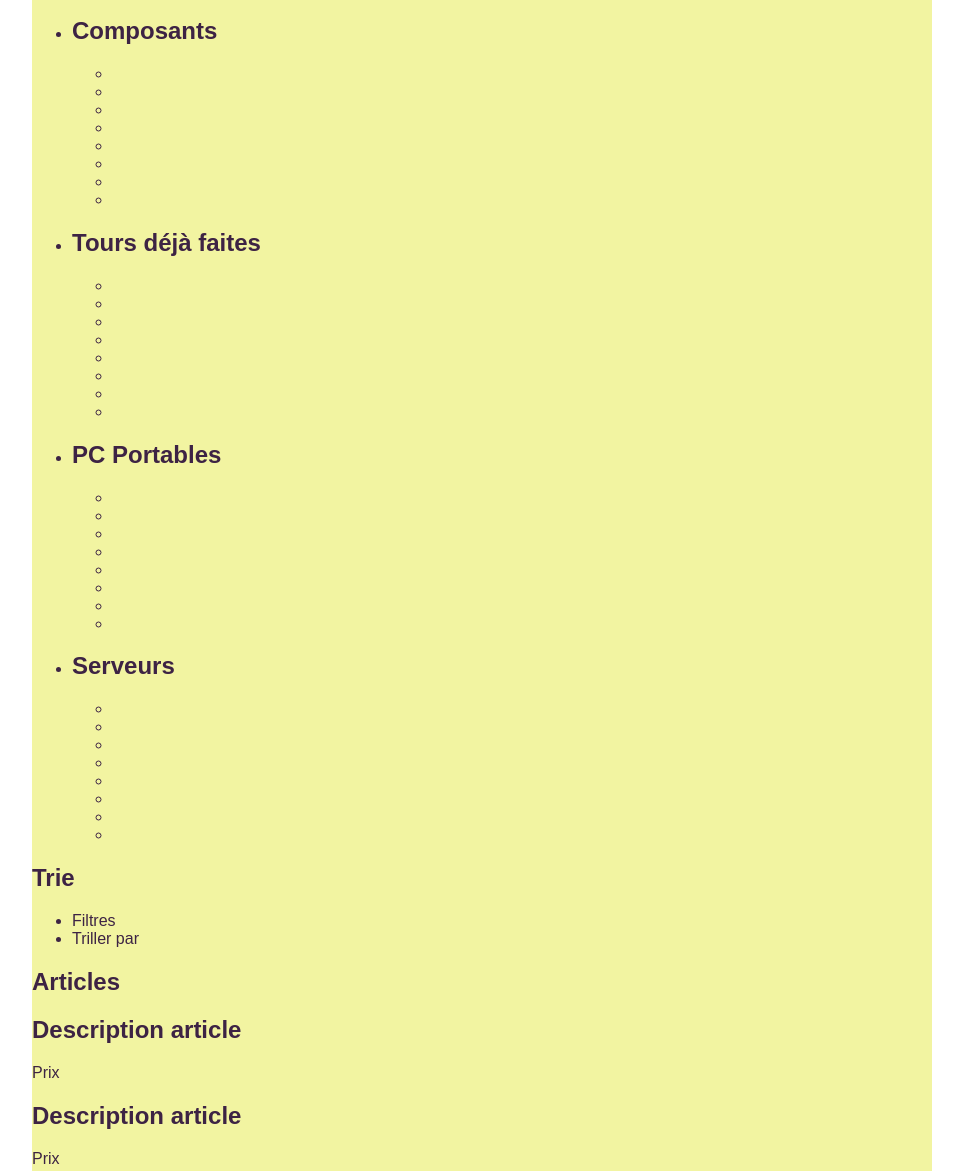
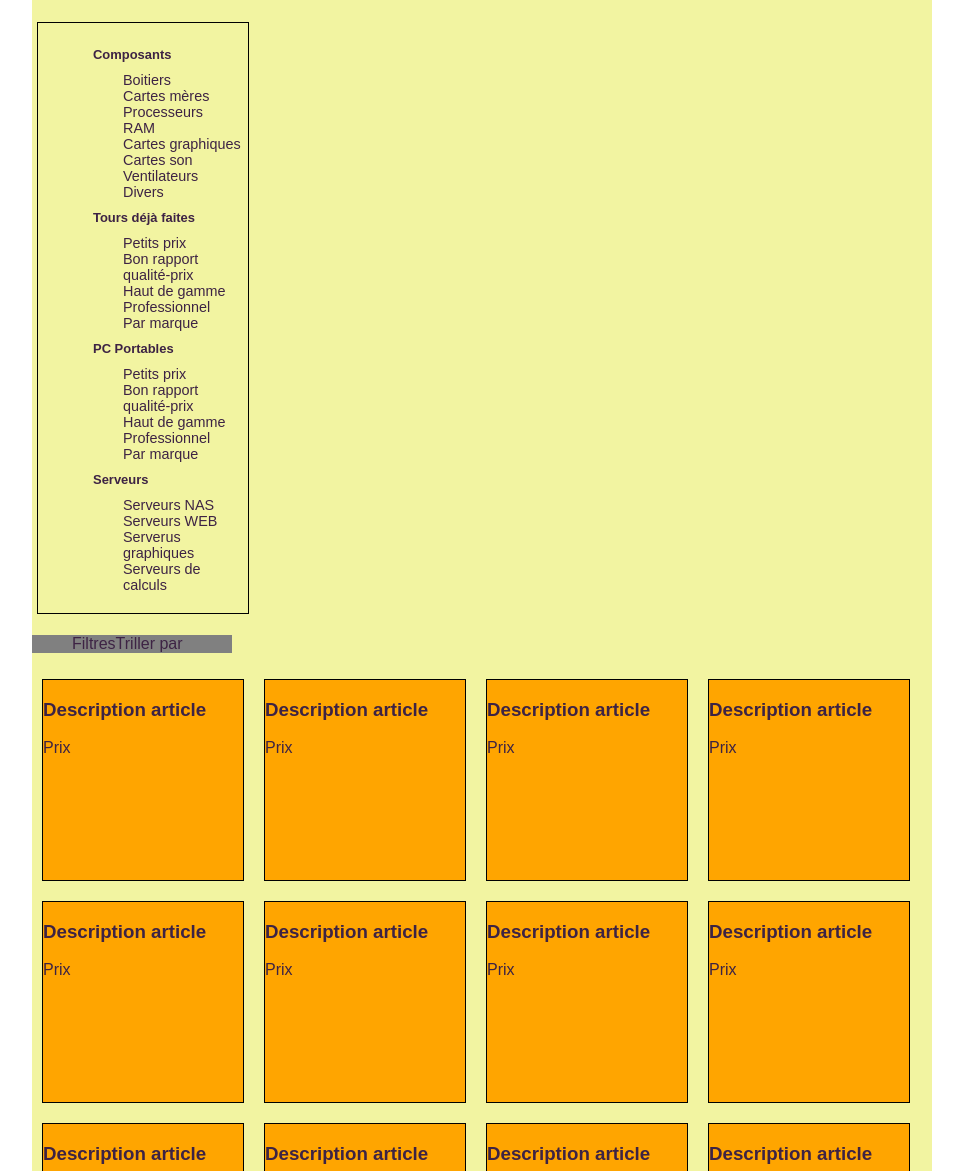
Before and after one commit to RenaudBernard59/S03-Final-Project-2-informatic-boutique, a plain HTML site: page index.html in a window 1280 px wide. Shown: the part 201-1372 px from the top of the page, without its empty margins (158-1121 px from the left). Drawn offline with Linux system fonts and the light colour scheme.

Commit message:
editing style for main-content and secondary-nav

```diff
--- a/index.html
+++ b/index.html
@@ -38,6 +38,8 @@
 	</nav>
 </header>
 	<aside>
+
+<div id="body">
 	<!--
 ##########################################################
 # 				NAVIGATION SECONDAIRE					 #
@@ -47,53 +49,43 @@
 		    <ul>
 		        <li><h2>Composants</h2>
 					<ul>
-				        <li><a href="#"></a></li>
-				     	<li><a href="#"></a></li>
-				     	<li><a href="#"></a></li>
-				     	<li><a href="#"></a></li>
-				        <li><a href="#"></a></li>
-				     	<li><a href="#"></a></li>
-				     	<li><a href="#"></a></li>
-				     	<li><a href="#"></a></li>
+				        <li><a href="#">Boitiers</a></li>
+				     	<li><a href="#">Cartes mères</a></li>
+				     	<li><a href="#">Processeurs</a></li>
+				     	<li><a href="#">RAM</a></li>
+				        <li><a href="#">Cartes graphiques</a></li>
+				     	<li><a href="#">Cartes son</a></li>
+				     	<li><a href="#">Ventilateurs</a></li>
+				     	<li><a href="#">Divers</a></li>
 		    		</ul>
 		        </li>
 <!-- ########################################################## -->
 		        <li><h2>Tours déjà faites</h2>
 					<ul>
-				        <li><a href="#"></a></li>
-				     	<li><a href="#"></a></li>
-				     	<li><a href="#"></a></li>
-				     	<li><a href="#"></a></li>
-				        <li><a href="#"></a></li>
-				     	<li><a href="#"></a></li>
-				     	<li><a href="#"></a></li>
-				     	<li><a href="#"></a></li>
-		    		</ul>
+				        <li><a href="#">Petits prix</a></li>
+				     	<li><a href="#">Bon rapport qualité-prix</a></li>
+				     	<li><a href="#">Haut de gamme</a></li>
+				     	<li><a href="#">Professionnel</a></li>
+				        <li><a href="#">Par marque</a></li>
+			    	</ul>
 		     	</li>
 <!-- ########################################################## -->
 		        <li><h2>PC Portables</h2>
 					<ul>
-				        <li><a href="#"></a></li>
-				     	<li><a href="#"></a></li>
-				     	<li><a href="#"></a></li>
-				     	<li><a href="#"></a></li>
-				        <li><a href="#"></a></li>
-				     	<li><a href="#"></a></li>
-				     	<li><a href="#"></a></li>
-				     	<li><a href="#"></a></li>
+				        <li><a href="#">Petits prix</a></li>
+				     	<li><a href="#">Bon rapport qualité-prix</a></li>
+				     	<li><a href="#">Haut de gamme</a></li>
+				     	<li><a href="#">Professionnel</a></li>
+				        <li><a href="#">Par marque</a></li>
 		    		</ul>
 		     	</li>
 <!-- ########################################################## -->
 		        <li><h2>Serveurs</h2>
 					<ul>
-				        <li><a href="#"></a></li>
-				     	<li><a href="#"></a></li>
-				     	<li><a href="#"></a></li>
-				     	<li><a href="#"></a></li>
-				        <li><a href="#"></a></li>
-				     	<li><a href="#"></a></li>
-				     	<li><a href="#"></a></li>
-				     	<li><a href="#"></a></li>
+				        <li><a href="#">Serveurs NAS</a></li>
+				     	<li><a href="#">Serveurs WEB</a></li>
+				     	<li><a href="#">Serverus graphiques</a></li>
+				     	<li><a href="#">Serveurs de calculs</a></li>
 		    		</ul>
 		     	</li>
 		    </ul>
@@ -125,17 +117,17 @@
  <!-- ########## LIGNE ########## -->
 
 		<article class="articles">
-			<h2>Description article</h2>
+			<h3>Description article</h3>
 			<p>Prix</p>
 			<div class="image-article"></div>
 		</article>
 		<article class="articles">
-			<h2>Description article</h2>
+			<h3>Description article</h3>
 			<p>Prix</p>
 			<div class="image-article"></div>
 		</article>
 		<article class="articles">
-			<h2>Description article</h2>
+			<h3>Description article</h3>
 			<p>Prix</p>
 			<div class="image-article"></div>
 		</article>
@@ -144,17 +136,17 @@
  <!-- ########## LIGNE ########## -->
 
 		<article class="articles">
-			<h2>Description article</h2>
+			<h3>Description article</h3>
 			<p>Prix</p>
 			<div class="image-article"></div>
 		</article>
 		<article class="articles">
-			<h2>Description article</h2>
+			<h3>Description article</h3>
 			<p>Prix</p>
 			<div class="image-article"></div>
 		</article>
 		<article class="articles">
-			<h2>Description article</h2>
+			<h3>Description article</h3>
 			<p>Prix</p>
 			<div class="image-article"></div>
 		</article>
@@ -163,17 +155,17 @@
  <!-- ########## LIGNE ########## -->
 
 		<article class="articles">
-			<h2>Description article</h2>
+			<h3>Description article</h3>
 			<p>Prix</p>
 			<div class="image-article"></div>
 		</article>
 		<article class="articles">
-			<h2>Description article</h2>
+			<h3>Description article</h3>
 			<p>Prix</p>
 			<div class="image-article"></div>
 		</article>
 		<article class="articles">
-			<h2>Description article</h2>
+			<h3>Description article</h3>
 			<p>Prix</p>
 			<div class="image-article"></div>
 		</article>
@@ -182,17 +174,17 @@
  <!-- ########## LIGNE ########## -->
 
 		<article class="articles">
-			<h2>Description article</h2>
+			<h3>Description article</h3>
 			<p>Prix</p>
 			<div class="image-article"></div>
 		</article>
 		<article class="articles">
-			<h2>Description article</h2>
+			<h3>Description article</h3>
 			<p>Prix</p>
 			<div class="image-article"></div>
 		</article>
 		<article class="articles">
-			<h2>Description article</h2>
+			<h3>Description article</h3>
 			<p>Prix</p>
 			<div class="image-article"></div>
 		</article>
@@ -201,17 +193,17 @@
  <!-- ########## LIGNE ########## -->
 
 		<article class="articles">
-			<h2>Description article</h2>
+			<h3>Description article</h3>
 			<p>Prix</p>
 			<div class="image-article"></div>
 		</article>
 		<article class="articles">
-			<h2>Description article</h2>
+			<h3>Description article</h3>
 			<p>Prix</p>
 			<div class="image-article"></div>
 		</article>
 		<article class="articles">
-			<h2>Description article</h2>
+			<h3>Description article</h3>
 			<p>Prix</p>
 			<div class="image-article"></div>
 		</article>
@@ -220,17 +212,17 @@
  <!-- ########## LIGNE ########## -->
 
 		<article class="articles">
-			<h2>Description article</h2>
+			<h3>Description article</h3>
 			<p>Prix</p>
 			<div class="image-article"></div>
 		</article>
 		<article class="articles">
-			<h2>Description article</h2>
+			<h3>Description article</h3>
 			<p>Prix</p>
 			<div class="image-article"></div>
 		</article>
 		<article class="articles">
-			<h2>Description article</h2>
+			<h3>Description article</h3>
 			<p>Prix</p>
 			<div class="image-article"></div>
 		</article>
@@ -239,22 +231,25 @@
  <!-- ########## LIGNE ########## -->
 
 		<article class="articles">
-			<h2>Description article</h2>
+			<h3>Description article</h3>
 			<p>Prix</p>
 			<div class="image-article"></div>
 		</article>
 		<article class="articles">
-			<h2>Description article</h2>
+			<h3>Description article</h3>
 			<p>Prix</p>
 			<div class="image-article"></div>
 		</article>
 		<article class="articles">
-			<h2>Description article</h2>
+			<h3>Description article</h3>
 			<p>Prix</p>
 			<div class="image-article"></div>
 		</article>
   	</section>
  </div>
+
+
+ </div> <!-- END body id -->
 <!--
 ##########################################################
 # 						FOOTER							 #
--- a/style.css
+++ b/style.css
@@ -98,7 +98,31 @@ h1 {
 # 						ASIDE - NAV						 #
 ##########################################################
 */
+#body {
+	display: inline-flex;
+	flex-direction: row
+}
 
+
+#secondary {
+	width: 200px;
+	border: solid black 1px;
+	margin: 5px;
+	padding: 5px;
+	font-size: 0.9em;
+
+}
+
+#secondary h2 {
+	margin: 5px;
+	padding: 5px;
+	font-size: 0.9em;
+}
+
+
+#secondary ul {
+	list-style-type: none;
+}
 
 
 /*
@@ -106,6 +130,37 @@ h1 {
 # 						MAIN							 #
 ##########################################################
 */
+#trillage h2, #articles h2 {
+	display: none;
+}
+
+#trillage{
+	width: 200px;
+}
+
+#trillage ul {
+    list-style-type: none;
+    display: flex;
+	background-color: grey;
+end;
+
+}
+
+#articles {
+    display: flex;
+    flex-wrap: wrap;
+
+
+}
+
+.articles {
+	width: 200px;
+	height: 200px;
+	margin: 10px;
+    border: solid black 1px;
+    background-color: orange;
+
+}
 
 
 
```
